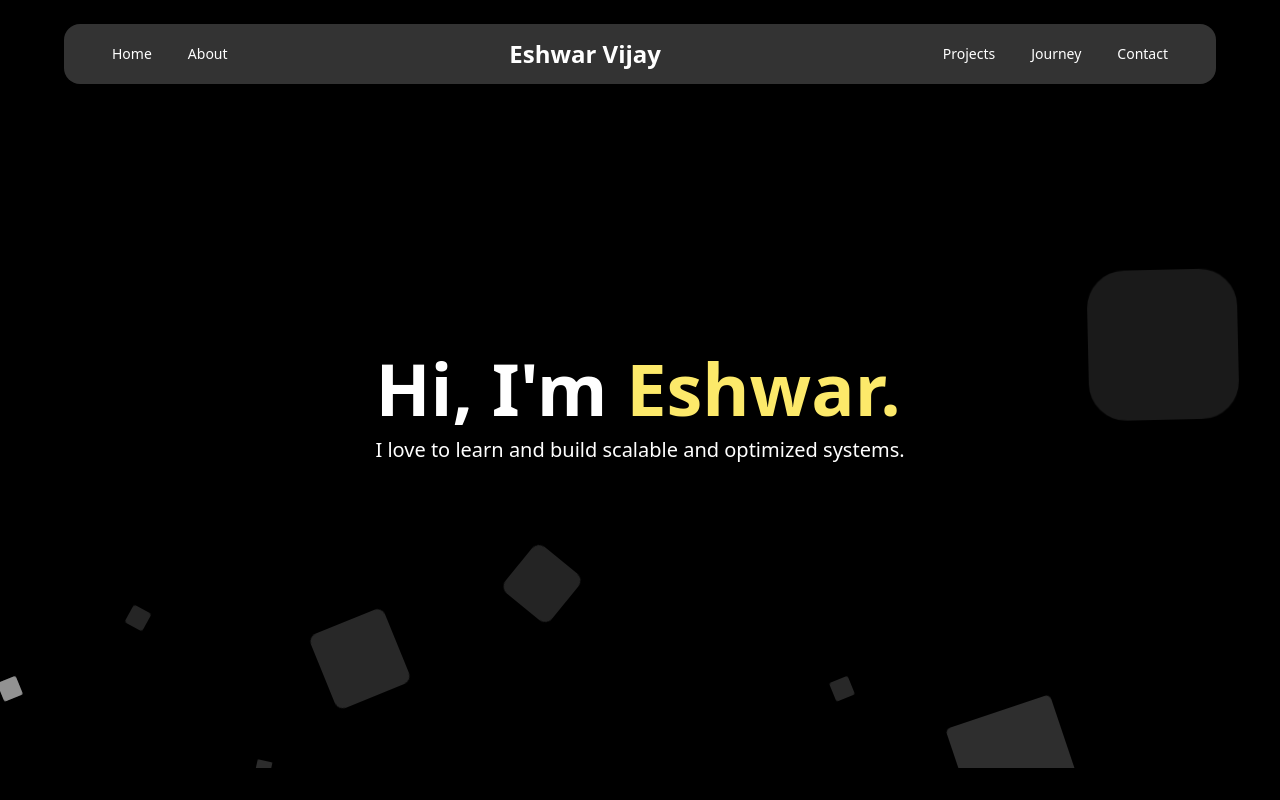
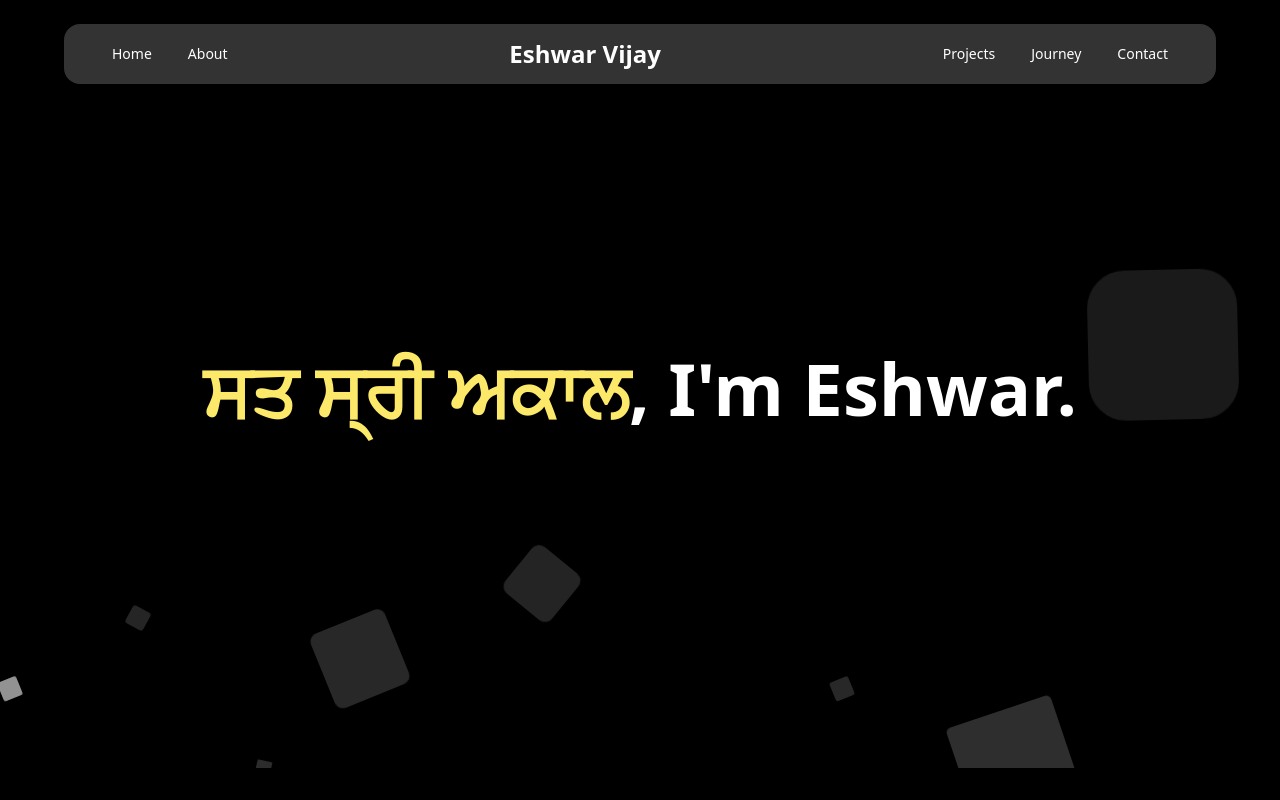
Before and after one commit to Eshwarvijay007/Portfolio, a React (Create React App) app: page / in a window 1280 px wide. Built offline with nearby package versions, Linux system fonts and the light colour scheme.

Commit message:
added preloader

```diff
--- a/src/components/Home.jsx
+++ b/src/components/Home.jsx
@@ -18,6 +18,19 @@ const Home = () => {
   const ref = useRef(0);
   const [text, setText] = useState('');
   const [isMobile, setIsMobile] = useState(false);
+  const [greetingIndex, setGreetingIndex] = useState(0);
+  const greetings = [
+    'ನಮಸ್ಕಾರ', // Kannada
+    'नमस्ते',   // Hindi
+    'வணக்கம்',   // Tamil
+    'నమస్కారం',  // Telugu
+    'नमस्कार',   // Marathi
+    'ਸਤ ਸ੍ਰੀ ਅਕਾਲ', // Punjabi
+    'નમસ્કાર',   // Gujarati
+    'নমস্কার',   // Bengali
+    'നമസ്കാരം',   // Malayalam
+    'Hello',   // Urdu
+  ];
 
   useEffect(() => {
     const interval = setInterval(() => {
@@ -25,7 +38,7 @@ const Home = () => {
         ref.current++;
         setText((prevText) => prevText + name[ref.current - 1]);
       }
-    }, 500);
+    }, 50);
     return () => clearInterval(interval);
   }, [text]);
 
@@ -43,6 +56,21 @@ const Home = () => {
     return () => {
       mediaQuery.removeEventListener('change', handleMediaQueryChange);
     };
+  }, []);
+
+  useEffect(() => {
+    const interval = setInterval(() => {
+      setGreetingIndex((prevIndex) => {
+        if (prevIndex < greetings.length - 1) {
+          return prevIndex + 1; // Increment index until the last greeting
+        } else {
+          clearInterval(interval); // Stop the interval after the last greeting
+          return prevIndex; // Keep the last index
+        }
+      });
+    }, 1000); // Change every 2 seconds
+
+    return () => clearInterval(interval);
   }, []);
 
   return (
@@ -66,8 +94,13 @@ const Home = () => {
       </ul>
       <div className='hero relative h-[calc(100vh)] flex justify-center items-center text-white' id='hero'>
         <div className='pt-4 h-36 backdrop-blur-sm rounded-3xl'>
-          <h1 className='text-6xl sm:text-7xl font-extrabold mt-2'>Hi, I'm&nbsp;<span className='text-yellow-200 font-extrabold'>{text}</span></h1>
-          <p className='mt-3 text-xl'>I love to learn and build scalable and optimized systems.</p>
+          <h1 className='text-6xl sm:text-7xl font-extrabold mt-2'>
+            <span className='text-yellow-200'>
+              {greetingIndex < greetings.length ? greetings[greetingIndex] : 'Hello'}
+            </span>,
+            <span className='text-white font-extrabold'> I'm</span>&nbsp;<span className='text-white font-extrabold'>{text}</span>
+          </h1>
+          {/* <p className='mt-3 text-xl'>I love to learn and build scalable and optimized systems.</p> */}
         </div>
       </div>
 	  <div className="pt-16">
```
